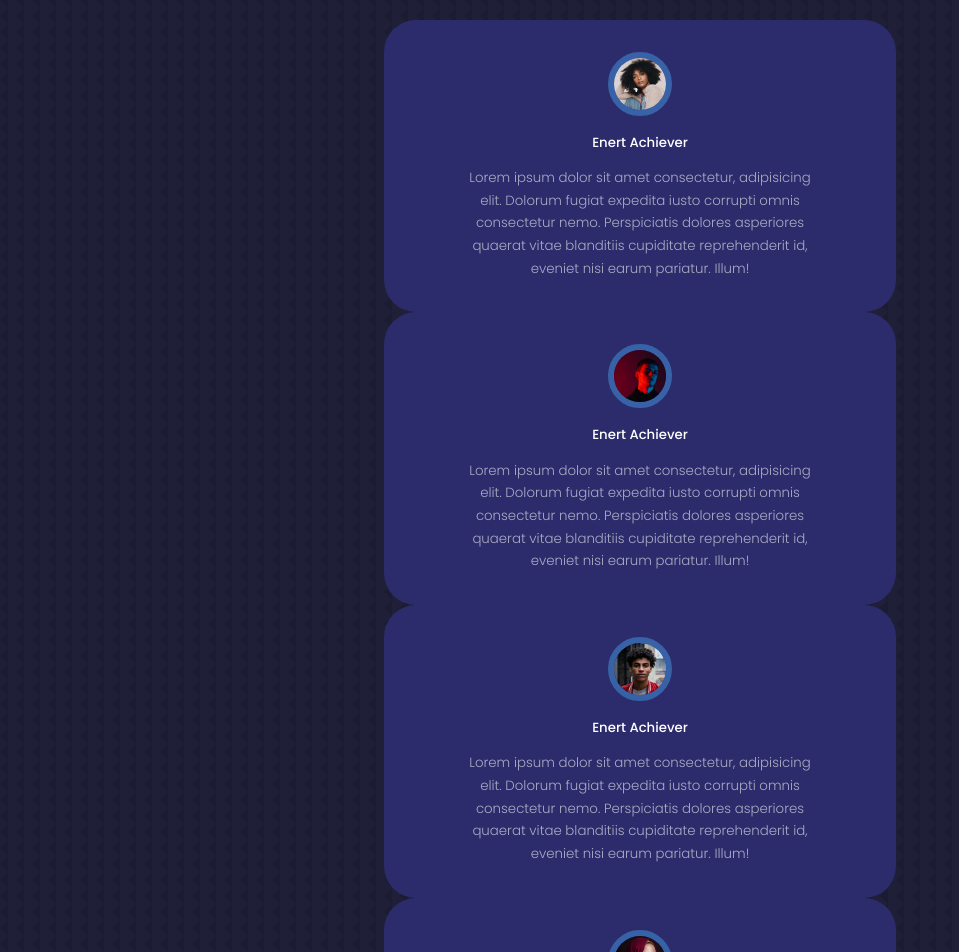
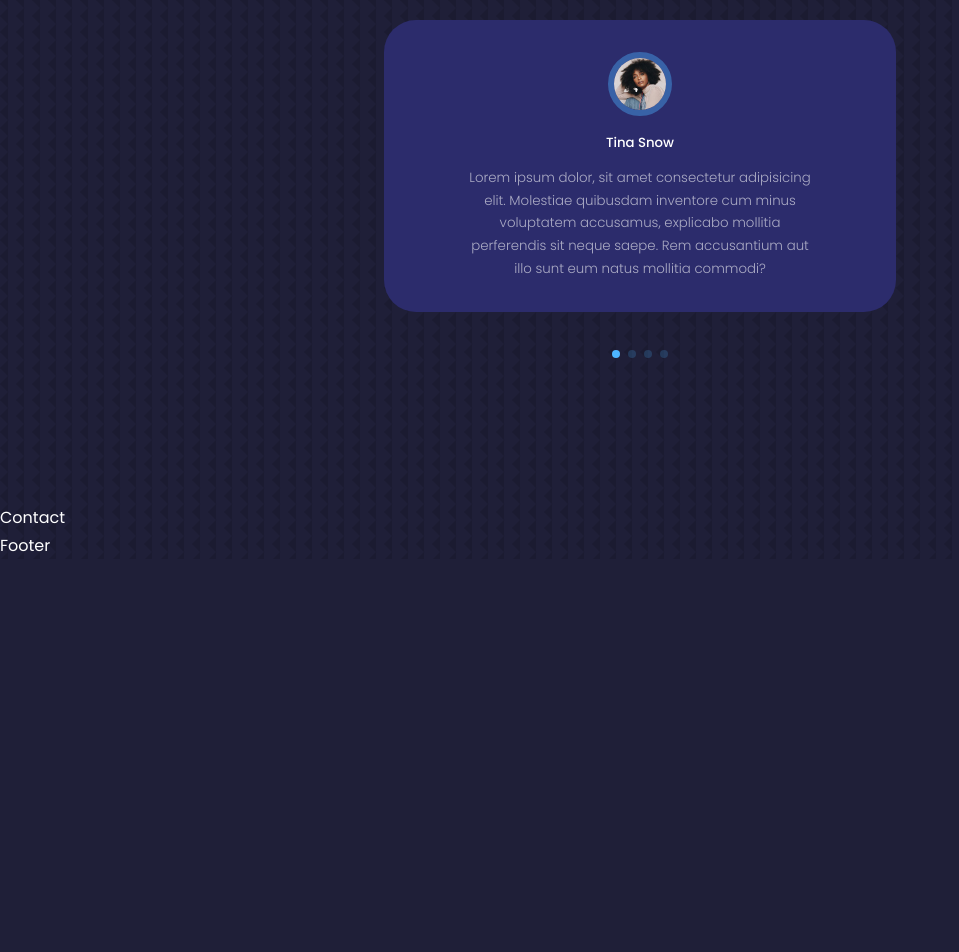
Before and after one commit to Gustavo121/Portifolio, a React (Create React App) app: page / in a window 1280 px wide. Shown: the part 4200-5152 px from the top of the page, without its empty margins (0-959 px from the left). After the commit the page ends 4759 px from the top, so only its background shows below. Built offline with nearby package versions, Linux system fonts and the light colour scheme.

Commit message:
testimonials ok

```diff
--- a/package.json
+++ b/package.json
@@ -10,6 +10,7 @@
     "react-dom": "^18.2.0",
     "react-icons": "^4.6.0",
     "react-scripts": "5.0.1",
+    "swiper": "^8.4.4",
     "web-vitals": "^2.1.4"
   },
   "scripts": {
--- a/src/components/testimonials/Testimonials.jsx
+++ b/src/components/testimonials/Testimonials.jsx
@@ -5,62 +5,68 @@
 import AVTR3 from "../../assets/avatar3.jpg";
 import AVTR4 from "../../assets/avatar4.jpg";
 
+// import Swiper core and required modules
+import { Pagination } from "swiper";
+
+import { Swiper, SwiperSlide } from "swiper/react";
+
+// Import Swiper styles
+import "swiper/css";
+import "swiper/css/pagination";
+
+const data = [
+  {
+    avatar: AVTR1,
+    name: "Tina Snow",
+    review:
+      "Lorem ipsum dolor, sit amet consectetur adipisicing elit. Molestiae quibusdam inventore cum minus voluptatem accusamus, explicabo mollitia perferendis sit neque saepe. Rem accusantium aut illo sunt eum natus mollitia commodi?",
+  },
+  {
+    avatar: AVTR2,
+    name: "Shatta Wale",
+    review:
+      "Lorem ipsum dolor, sit amet consectetur adipisicing elit. Molestiae quibusdam inventore cum minus voluptatem accusamus, explicabo mollitia perferendis sit neque saepe. Rem accusantium aut illo sunt eum natus mollitia commodi?",
+  },
+  {
+    avatar: AVTR3,
+    name: "Kwame Despite",
+    review:
+      "Lorem ipsum dolor, sit amet consectetur adipisicing elit. Molestiae quibusdam inventore cum minus voluptatem accusamus, explicabo mollitia perferendis sit neque saepe. Rem accusantium aut illo sunt eum natus mollitia commodi?",
+  },
+  {
+    avatar: AVTR4,
+    name: "Nana Ama McBrown",
+    review:
+      "Lorem ipsum dolor, sit amet consectetur adipisicing elit. Molestiae quibusdam inventore cum minus voluptatem accusamus, explicabo mollitia perferendis sit neque saepe. Rem accusantium aut illo sunt eum natus mollitia commodi?",
+  },
+];
+
 const Testimonials = () => {
   return (
     <section id="testimonials">
       <h5>Review from clients</h5>
       <h2>Testimonials</h2>
 
-      <div className="container testimonials__container">
-        <article className="testimonial">
-          <div className="client__avatar">
-            <img src={AVTR1} alt="Avatar One" />
-          </div>
-          <h5 className="client__name">Enert Achiever</h5>
-          <small className="client__review">
-            Lorem ipsum dolor sit amet consectetur, adipisicing elit. Dolorum
-            fugiat expedita iusto corrupti omnis consectetur nemo. Perspiciatis
-            dolores asperiores quaerat vitae blanditiis cupiditate reprehenderit
-            id, eveniet nisi earum pariatur. Illum!
-          </small>
-        </article>
-        <article className="testimonial">
-          <div className="client__avatar">
-            <img src={AVTR2} alt="Avatar Two" />
-          </div>
-          <h5 className="client__name">Enert Achiever</h5>
-          <small className="client__review">
-            Lorem ipsum dolor sit amet consectetur, adipisicing elit. Dolorum
-            fugiat expedita iusto corrupti omnis consectetur nemo. Perspiciatis
-            dolores asperiores quaerat vitae blanditiis cupiditate reprehenderit
-            id, eveniet nisi earum pariatur. Illum!
-          </small>
-        </article>
-        <article className="testimonial">
-          <div className="client__avatar">
-            <img src={AVTR3} alt="Avatar Three" />
-          </div>
-          <h5 className="client__name">Enert Achiever</h5>
-          <small className="client__review">
-            Lorem ipsum dolor sit amet consectetur, adipisicing elit. Dolorum
-            fugiat expedita iusto corrupti omnis consectetur nemo. Perspiciatis
-            dolores asperiores quaerat vitae blanditiis cupiditate reprehenderit
-            id, eveniet nisi earum pariatur. Illum!
-          </small>
-        </article>
-        <article className="testimonial">
-          <div className="client__avatar">
-            <img src={AVTR4} alt="Avatar Four" />
-          </div>
-          <h5 className="client__name">Enert Achiever</h5>
-          <small className="client__review">
-            Lorem ipsum dolor sit amet consectetur, adipisicing elit. Dolorum
-            fugiat expedita iusto corrupti omnis consectetur nemo. Perspiciatis
-            dolores asperiores quaerat vitae blanditiis cupiditate reprehenderit
-            id, eveniet nisi earum pariatur. Illum!
-          </small>
-        </article>
-      </div>
+      <Swiper
+        className="container testimonials__container"
+        // install Swiper modules
+        modules={[Pagination]}
+        spaceBetween={40}
+        slidesPerView={1}
+        pagination={{ clickable: true }}>
+        {
+          data.map(({ avatar, name, review }, index) => {
+          return (
+            <SwiperSlide key={index} className="testimonial">
+              <div className="client__avatar">
+                <img src={avatar} />
+              </div>
+              <h5 className="client__name">{name}</h5>
+              <small className="client__review">{review}</small>
+            </SwiperSlide>
+          );
+        })}
+      </Swiper>
     </section>
   );
 };
--- a/src/components/testimonials/testimonials.css
+++ b/src/components/testimonials/testimonials.css
@@ -1,5 +1,6 @@
 .container.testimonials__container {
     width: 40%;
+    padding-bottom: 4rem;
 }
 
 .client__avatar {
@@ -27,6 +28,10 @@
     margin: 0.8rem auto 0;
 }
 
+.swiper-pagination-clickable .swiper-pagination-bullet {
+    background: var(--color-primary);
+}
+
 /* ================ MEDIA QUERIES (MEDIUM DEVICES) ================*/
 
 @media screen and (max-width: 1024px) {
```
Also changed, not shown: 1 other file (tests, documents, lock files or other folders).
